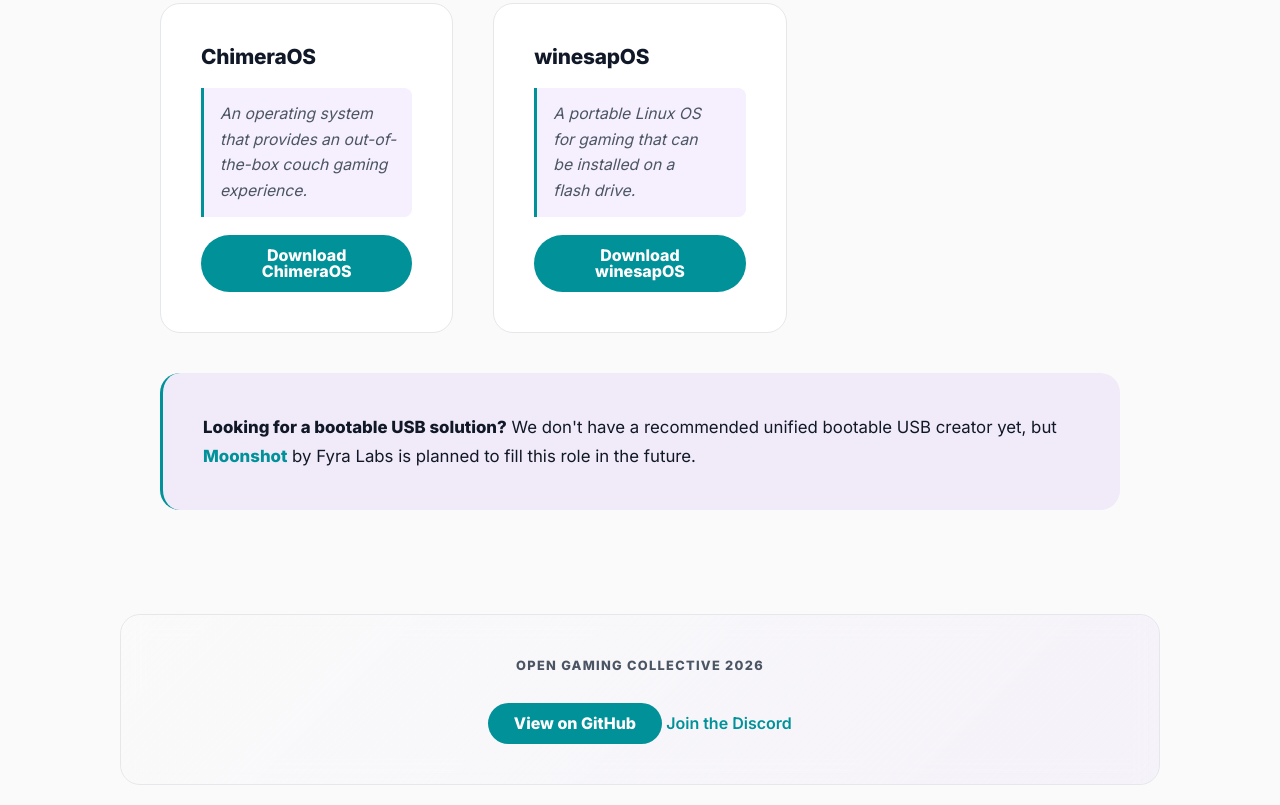
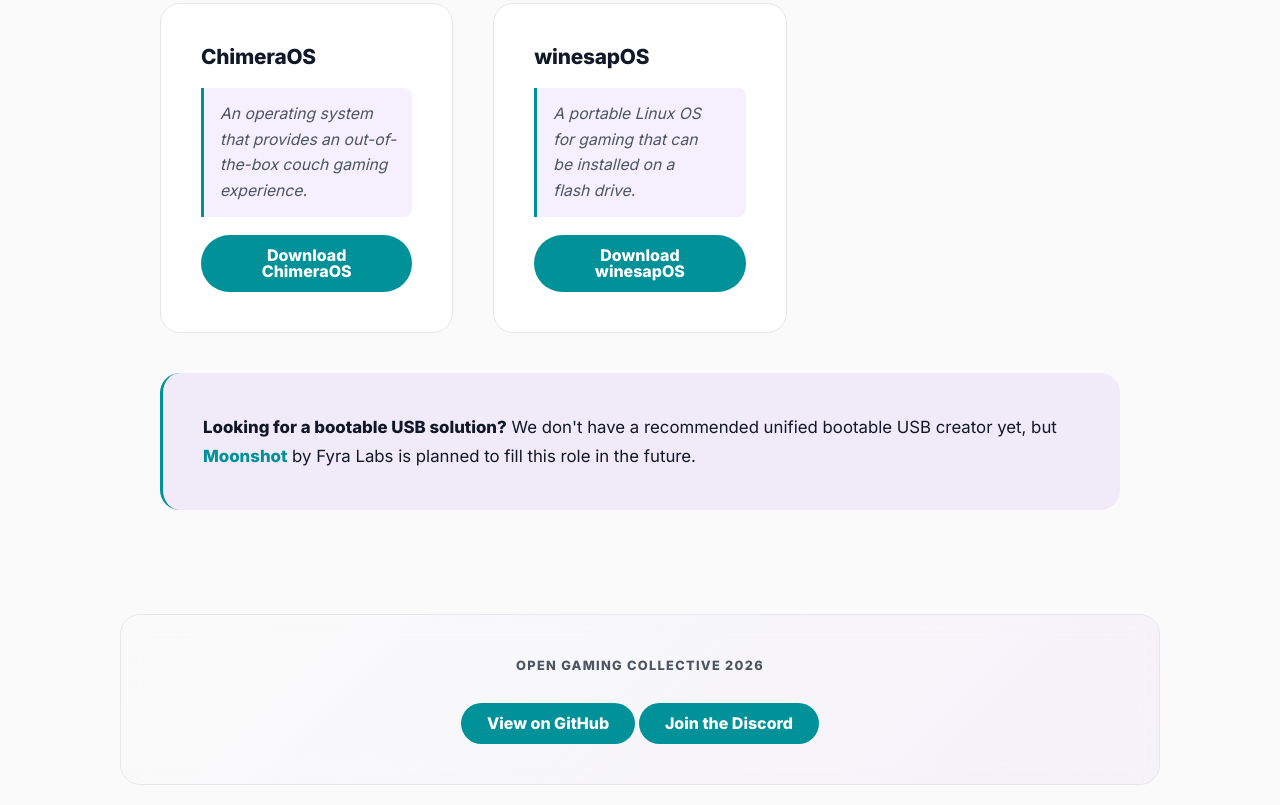
Before and after one commit to OpenGamingCollective/opengamingcollective.org, an Astro site: page / in a window 1280 px wide. Shown: the part 3985-4790 px from the top of the page. Built offline with nearby package versions, Linux system fonts and the light colour scheme; Astro itself is replaced by a stand-in of ours.

Commit message:
forgot to add the css class (also i think this formatted for some reason)

```diff
--- a/src/styles/global.css
+++ b/src/styles/global.css
@@ -47,7 +47,7 @@
     }
 
     .logo {
-    background-image: url('/logo.svg') !important;
+        background-image: url("/logo.svg") !important;
     }
 }
 
@@ -63,7 +63,11 @@ html {
 }
 
 body {
-  font-family: "Inter", system-ui, -apple-system, sans-serif;
+    font-family:
+        "Inter",
+        system-ui,
+        -apple-system,
+        sans-serif;
     background: var(--bg);
     color: var(--text);
     line-height: 1.65;
@@ -123,7 +127,7 @@ nav {
 .logo {
     width: 60px;
     height: 60px;
-  background-image: url('/logodark.svg');
+    background-image: url("/logodark.svg");
     background-size: cover;
 }
 
@@ -139,7 +143,9 @@ nav {
     font-size: 1rem;
     font-weight: 600;
     opacity: 0.85;
-  transition: opacity 0.2s ease, color 0.2s ease;
+    transition:
+        opacity 0.2s ease,
+        color 0.2s ease;
 }
 
 .nav-links a:hover,
@@ -209,7 +215,9 @@ li {
 a {
     color: var(--accent);
     text-decoration: none;
-  transition: color 0.2s ease, opacity 0.2s ease;
+    transition:
+        color 0.2s ease,
+        opacity 0.2s ease;
     font-weight: 600;
 }
 
@@ -259,7 +267,10 @@ code {
     border: 1px solid var(--border);
     display: flex;
     flex-direction: column;
-  transition: transform 0.2s ease, border-color 0.2s ease, box-shadow 0.2s ease;
+    transition:
+        transform 0.2s ease,
+        border-color 0.2s ease,
+        box-shadow 0.2s ease;
 }
 
 .card:hover {
@@ -404,7 +415,27 @@ code {
     font-size: 1rem;
     line-height: 1;
     text-align: center;
-  transition: transform 0.2s ease, filter 0.2s ease;
+    transition:
+        transform 0.2s ease,
+        filter 0.2s ease;
+}
+
+.discord-btn {
+    display: inline-flex;
+    align-items: center;
+    justify-content: center;
+    margin-top: var(--space-3);
+    padding: 0.8rem 1.6rem;
+    background: var(--accent);
+    color: var(--btn-text) !important;
+    border-radius: 9999px;
+    font-weight: 700;
+    font-size: 1rem;
+    line-height: 1;
+    text-align: center;
+    transition:
+        transform 0.2s ease,
+        filter 0.2s ease;
 }
 
 .card-action {
```
Lines whose indentation alone changed are shown as unchanged.
